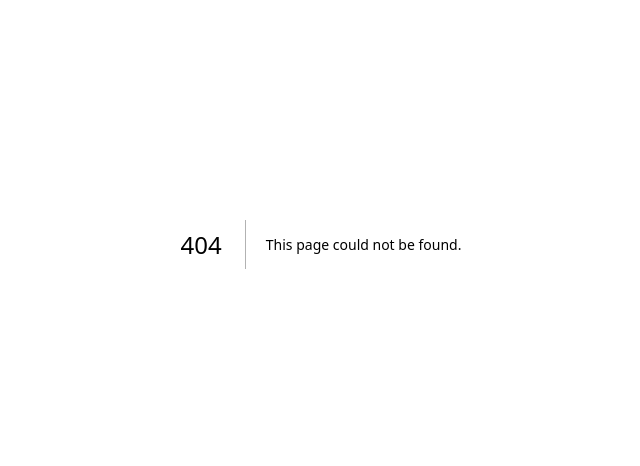
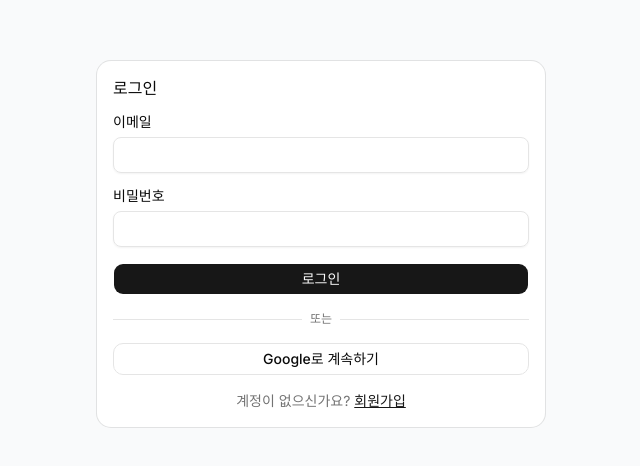
Before and after one commit to MyeongSeop/nextjs-boilerplate-ts, a Next.js app: page /login in a window 1280 px wide. Before the commit this address had no page. Shown: the part 156-622 px from the top of the page, without its empty margins (319-959 px from the left). Built offline with nearby package versions, Linux system fonts and the light colour scheme; no server answers.

Commit message:
feat: add auth layout and login/register pages

```diff
--- /dev/null
+++ b/src/app/(auth)/layout.tsx
@@ -0,0 +1,11 @@
+export default function AuthLayout({
+  children,
+}: {
+  children: React.ReactNode
+}) {
+  return (
+    <div className="min-h-screen flex items-center justify-center bg-gray-50">
+      {children}
+    </div>
+  )
+}
--- /dev/null
+++ b/src/app/(auth)/login/page.tsx
@@ -0,0 +1,5 @@
+import { LoginForm } from "@/components/auth/login-form"
+
+export default function LoginPage() {
+  return <LoginForm />
+}
--- /dev/null
+++ b/src/app/(auth)/register/page.tsx
@@ -0,0 +1,5 @@
+import { RegisterForm } from "@/components/auth/register-form"
+
+export default function RegisterPage() {
+  return <RegisterForm />
+}
```
